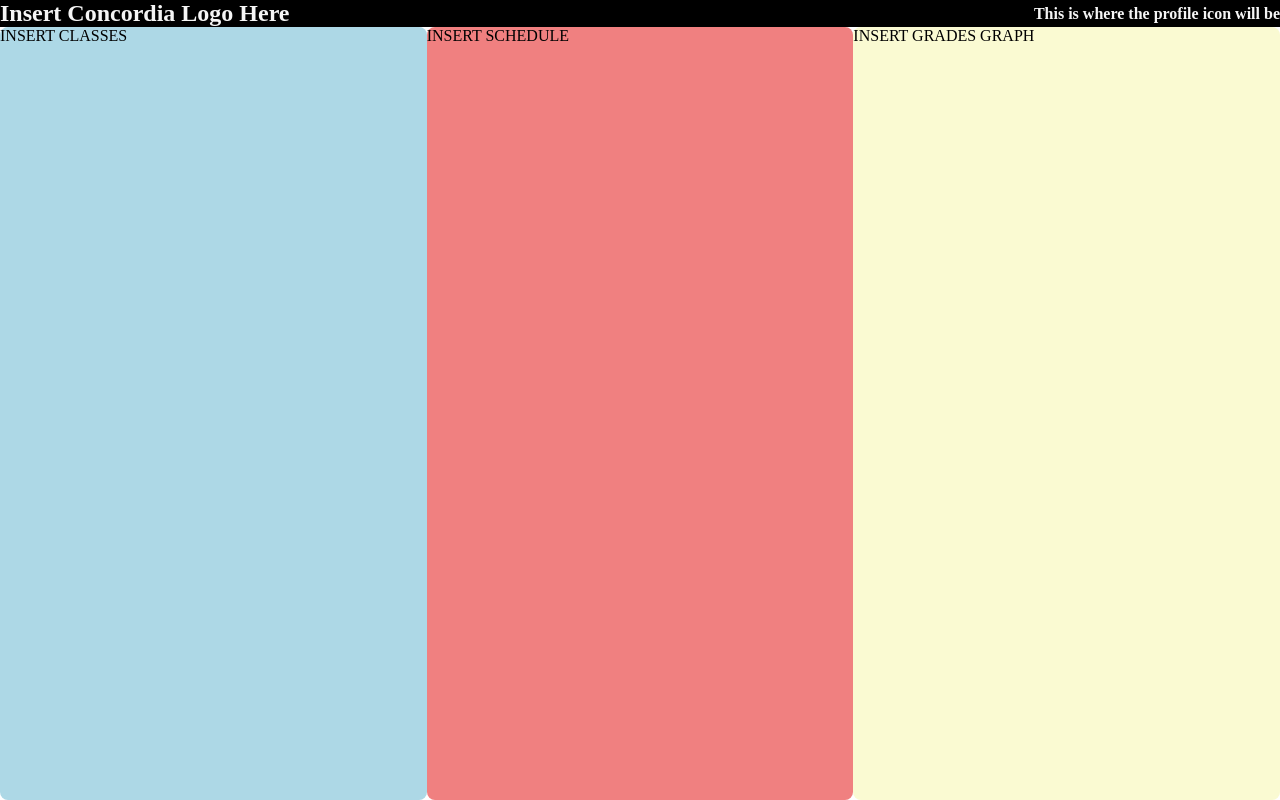
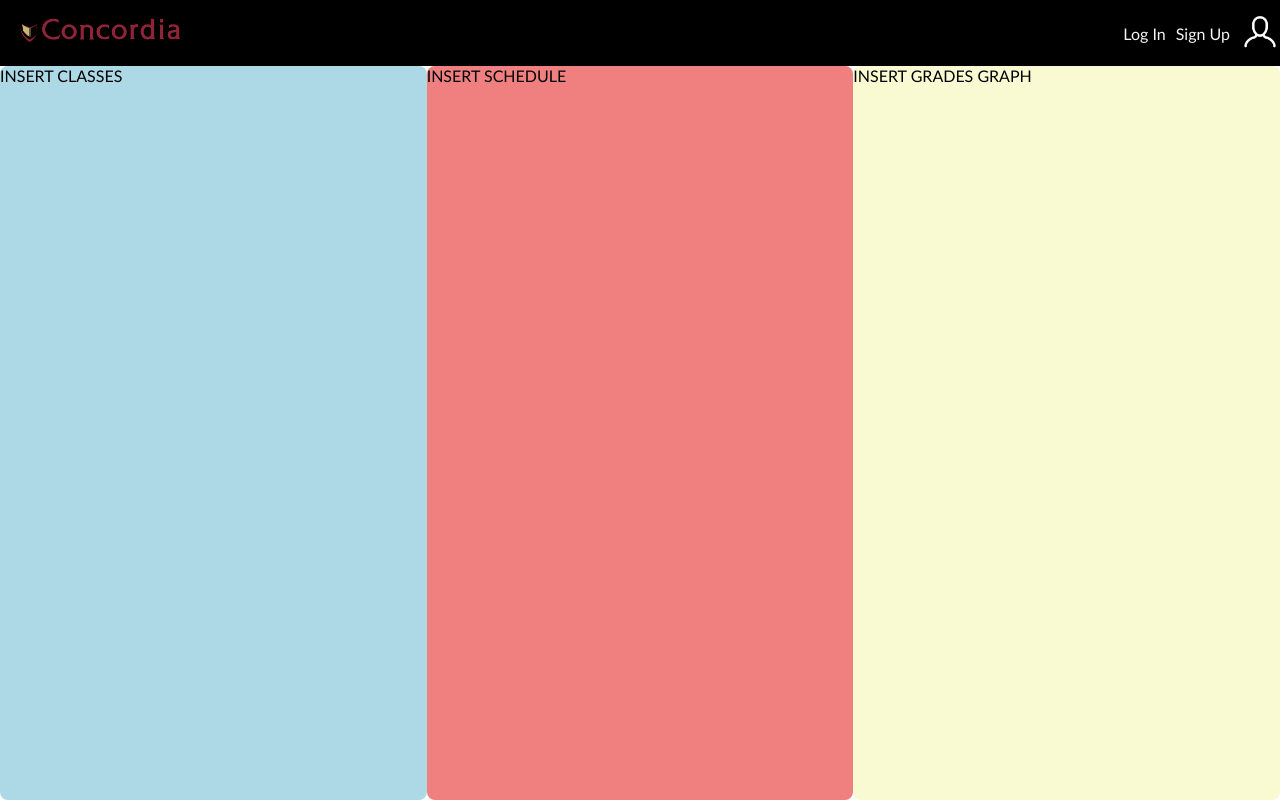
Before and after one commit to AyYildirim-05/SOEN287_Project, a plain HTML site: page index.html in a window 1280 px wide. Drawn offline with Linux system fonts and the light colour scheme.

Commit message:
Updated Header with proper images and a login and sign up buttons.

```diff
--- a/index.html
+++ b/index.html
@@ -11,13 +11,17 @@
         <!-- HEADER -->
          <header>
             <div class = "logo">
-                <h2> Insert Concordia Logo Here</h2>
+                <img src="Images\concordia_logo.png">
             </div>
 
             <div class = "account">
-                <h4>
-                    This is where the profile icon will be
-                </h4>
+                <!--ADD HREF LINK FOR THE SIGNUP OR LOGIN OPTION-->
+                <a href="#" class="login">Log In</a>
+                <a href="#" class="signup">Sign Up</a>
+
+                <div class="profile">
+                    <img src="Images\profile_icon.png">
+                </div>
             </div>
          </header>
 
--- a/styles.css
+++ b/styles.css
@@ -3,6 +3,7 @@
     margin: 0;
     padding: 0;
     box-sizing: border-box;
+    font-family:'Trebuchet MS', 'Lucida Sans Unicode', 'Lucida Grande', 'Lucida Sans', Arial, sans-serif;
 }
 
 header {
@@ -20,8 +21,29 @@ body {
     flex-direction: column;
 }
 
+.logo img {
+    max-width: 200px;
+}
+
 .account {
     margin-left: auto;
+    display: flex;
+    align-items: center;
+    gap: 10px;
+}
+
+.login, .signup {
+    color: whitesmoke;
+    text-decoration: none; /* Removes any underlining of the hyperlink*/
+    font-size: 16px;
+}
+
+.profile {
+    margin-left: auto;
+}
+
+.profile img {
+    max-width: 40px;
 }
 
 .homePage {
```
Also changed, not shown: Images/concordia_logo.png (added), Images/profile_icon.png (added).
